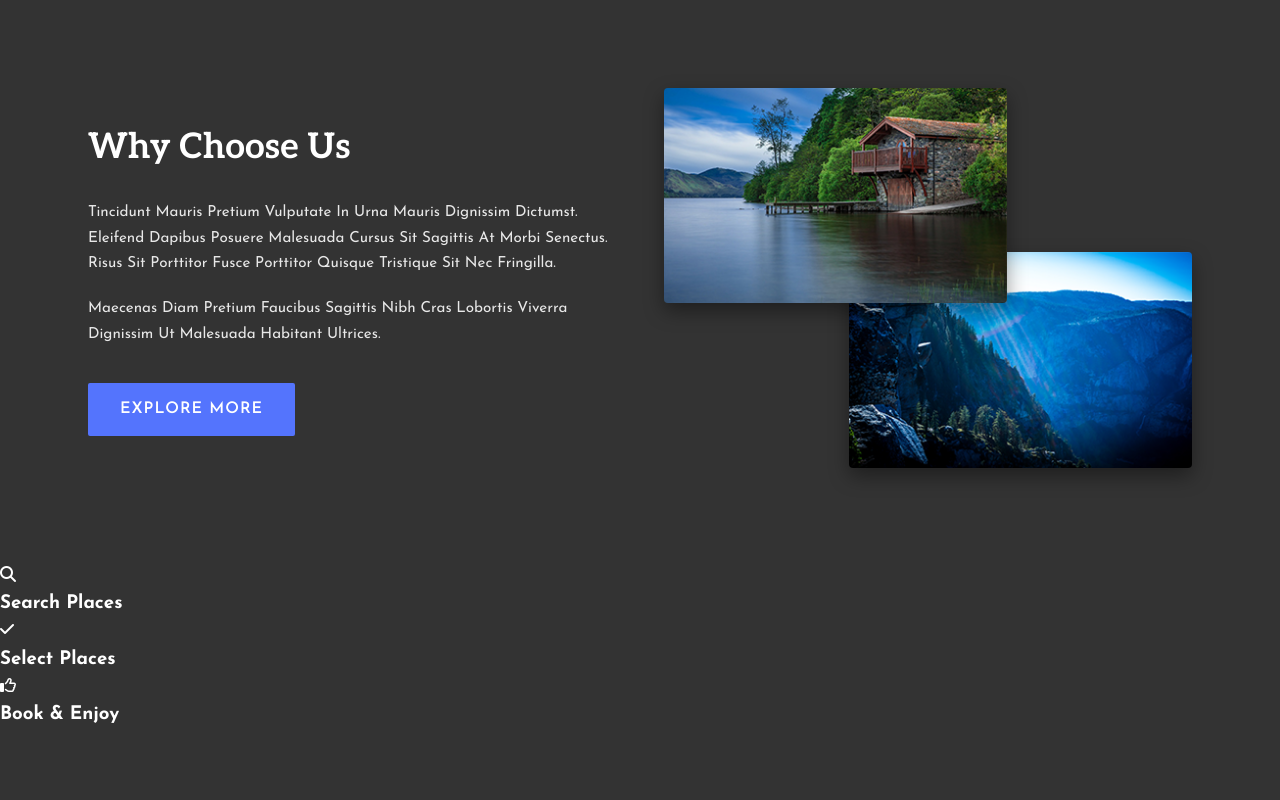
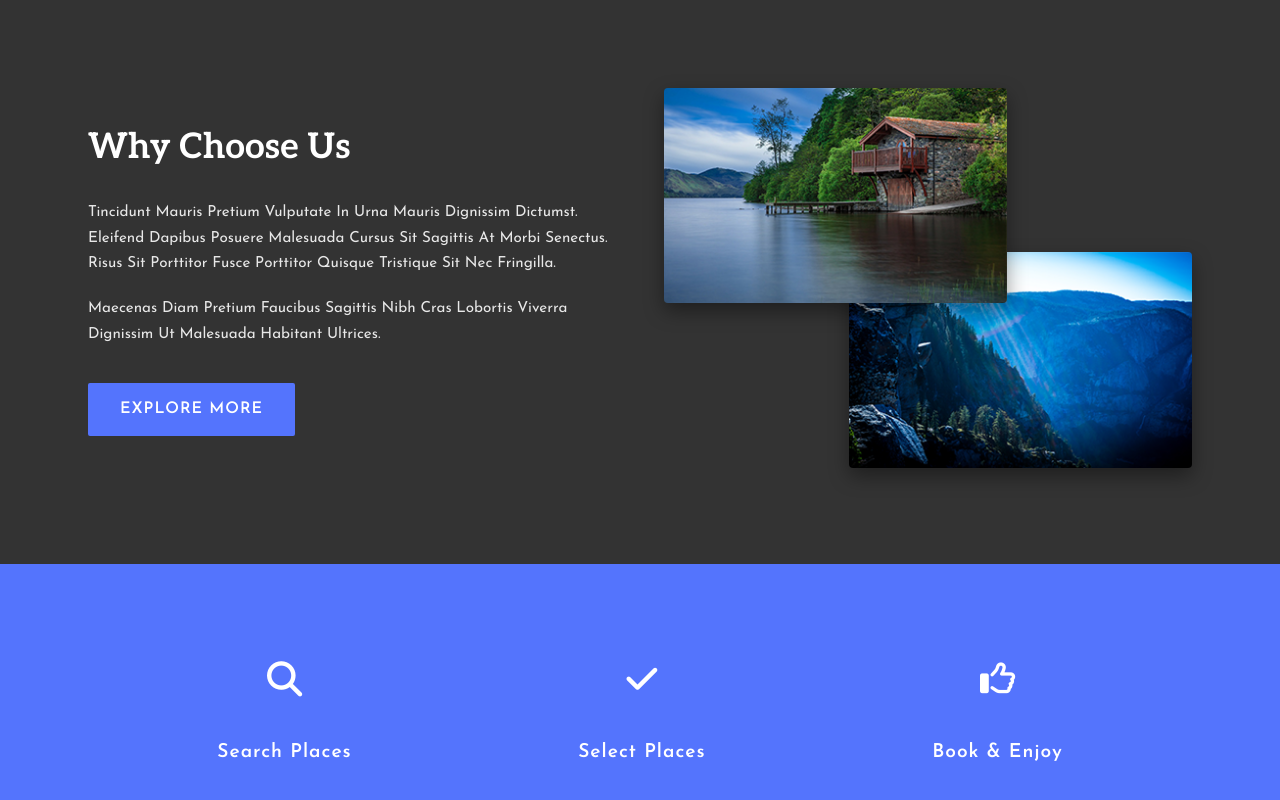
Before and after one commit to carroline88/Bhromaon-P, a plain HTML site: page index.html in a window 1280 px wide. Shown: the part 885-1685 px from the top of the page. Before the commit the page ends 1615 px from the top, so only its background shows below. Drawn offline with Linux system fonts and the light colour scheme.

Commit message:
Add steps section with font awesome icons

```diff
--- a/scss/style.scss
+++ b/scss/style.scss
@@ -264,3 +264,45 @@ img {
     }
   }
 }
+
+.steps {
+  background-color: $color-primary;
+  padding: 4rem 1.5rem;
+  display: flex;
+  flex-direction: column;
+  align-items: center;
+  gap: 3rem;
+
+  @media (min-width: $bp-tablet) {
+    flex-direction: row;
+    justify-content: space-around;
+    padding: 5rem 10%;
+  }
+
+  .step-card {
+    display: flex;
+    flex-direction: column;
+    align-items: center;
+    gap: 1.5rem;
+    text-align: center;
+
+    .step-icon {
+      font-size: 2.2rem;
+      color: $color-white;
+      display: flex;
+      align-items: center;
+      justify-content: center;
+      width: 70px;
+      height: 70px;
+    }
+
+    .step-title {
+      font-family: $font-primary;
+      font-size: 1.2rem;
+      font-weight: 600;
+      letter-spacing: 1px;
+      color: $color-white;
+      text-transform: capitalize;
+    }
+  }
+}
```
Also changed, not shown: scss/style.css, 1 other file.
